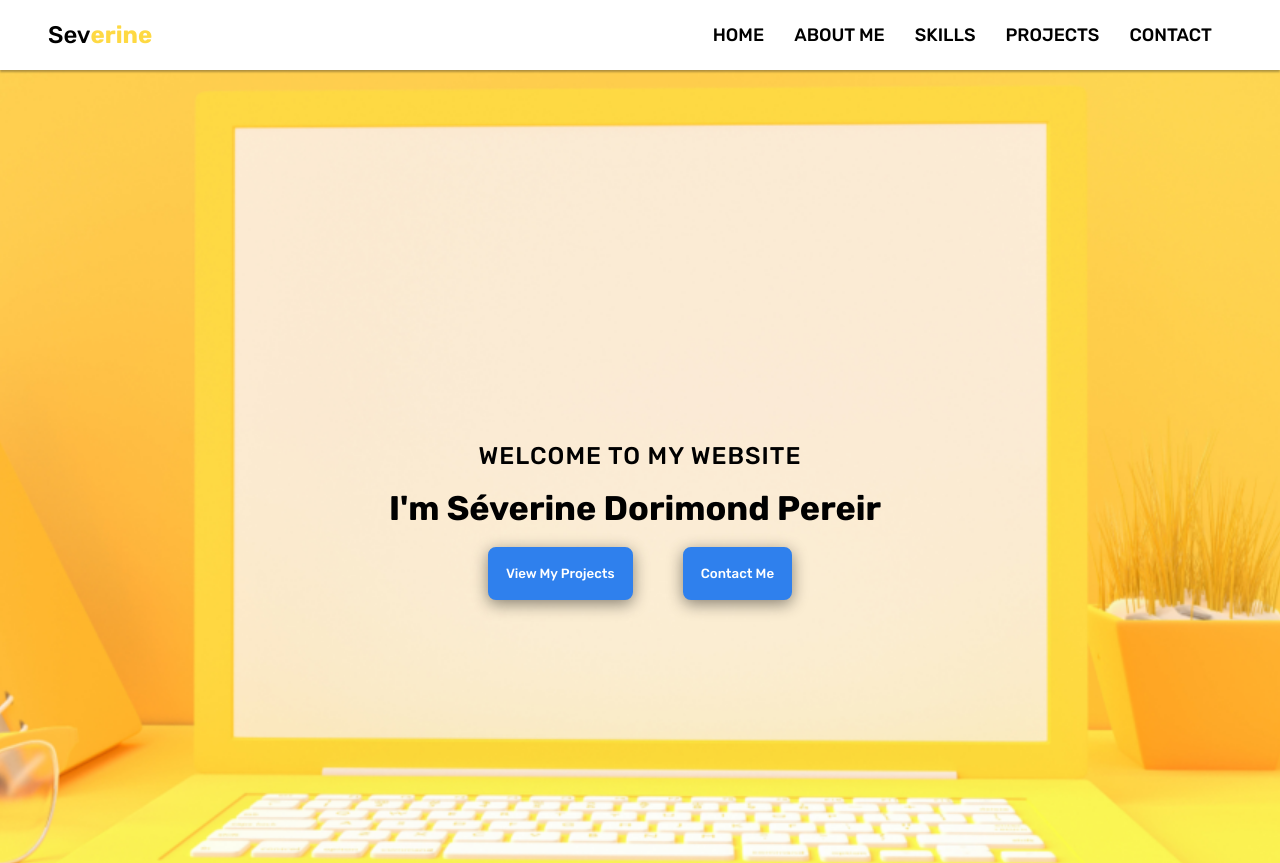
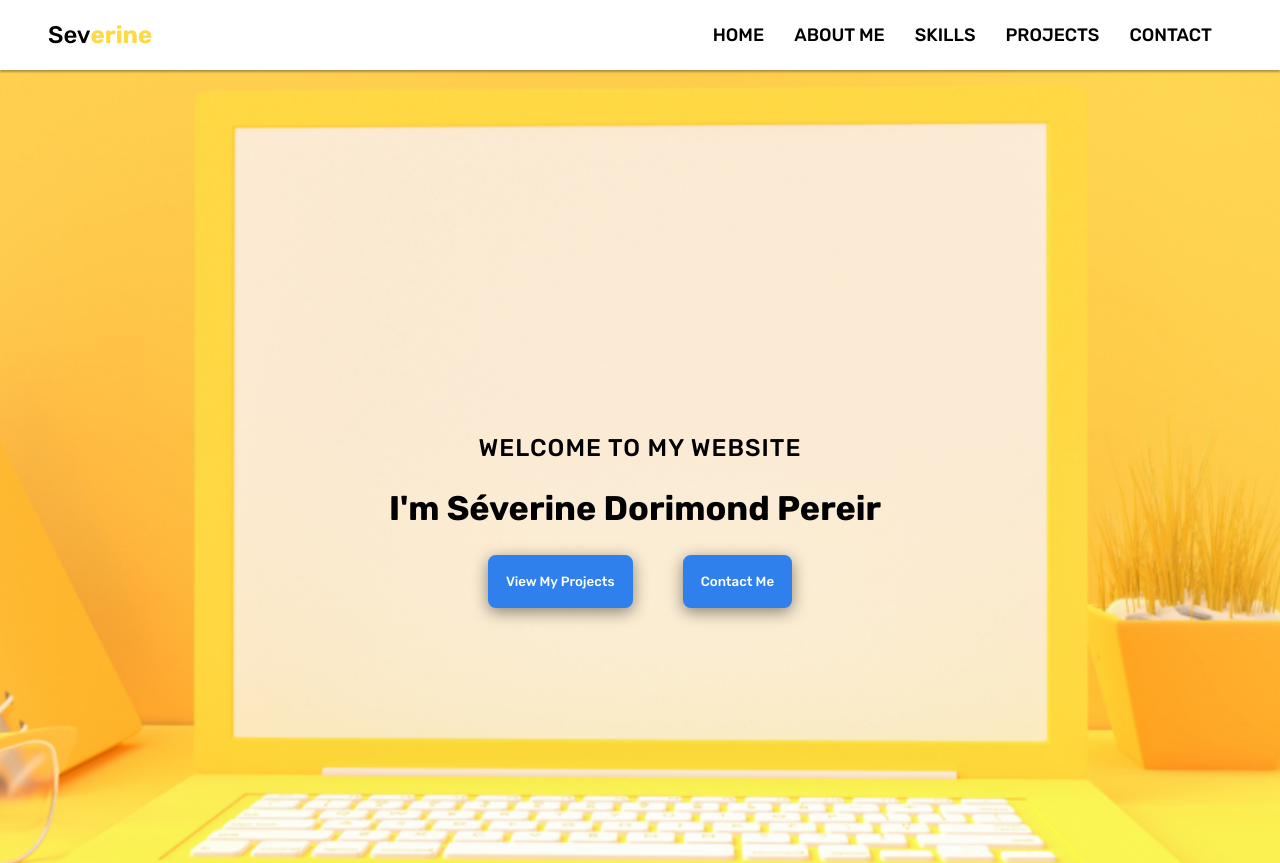
Before and after one commit to sdp971/portfolio-project, a plain HTML site: page index.html in a window 1280 px wide. Shown: the top 863 px of the page. Drawn offline with Linux system fonts and the light colour scheme.

Commit message:
added spacing between main-title

```diff
--- a/style.css
+++ b/style.css
@@ -127,6 +127,7 @@ section{
     font-style: normal;
     margin-top: calc(var(--spacing-2) + 2px);
     font-size: clamp(1.5rem, 1.3824rem + 0.9412vw, 2.5rem);
+    padding: var(--spacing);
  }
 
  .hero-section>button:nth-child(3) {
```
